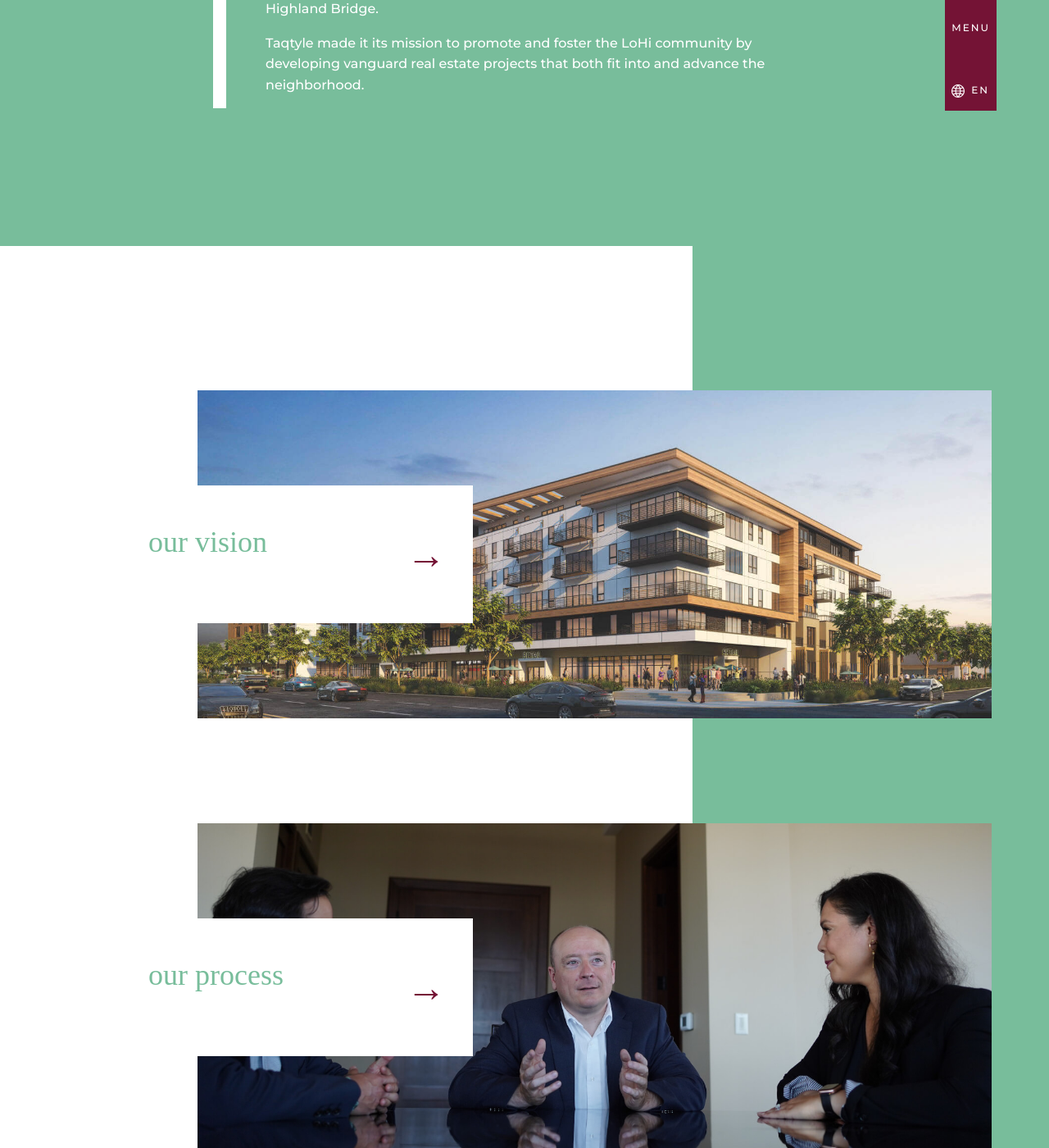
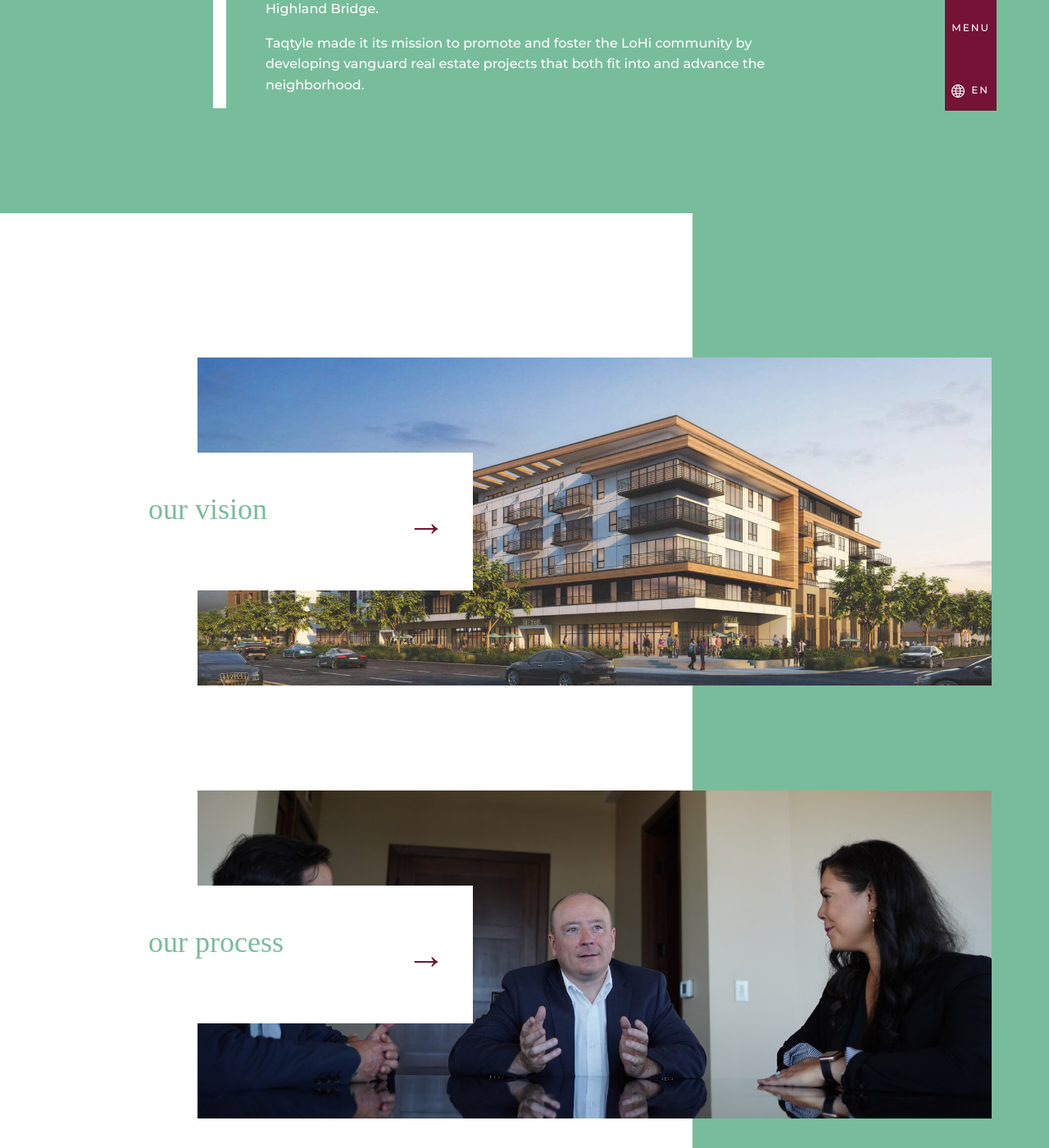
Before and after one commit to mesabafinance/taqtyle.com, a Jekyll site: the page built from en/index.html, in a window 1280 px wide and 1400 px high, scrolled down 984 px. Shown: the whole window at 82% size. Built offline with Jekyll 4.4.1, drawn with Linux system fonts in a browser that asks for light colours; some web fonts are replaced.

Commit message:
Update _process.scss

```diff
--- a/assets/css/_sass/_process.scss
+++ b/assets/css/_sass/_process.scss
@@ -208,18 +208,3 @@
     margin-bottom: 0;
   }
 }
-/* For larger screens */
-@media (min-width: 768px) {
-    .pl-sm-4 {
-        padding-left: 1.5rem; /* Adjust padding as needed */
-        margin-bottom: 40px; /* Add bottom margin to prevent overlap */
-    }
-}
-
-/* For smaller screens (mobile) */
-@media (max-width: 767px) {
-    .pl-sm-4 {
-        padding-left: 0; /* Adjust to zero or small padding for mobile */
-        margin-bottom: 20px; /* Adjust as needed for mobile */
-    }
-}
```
